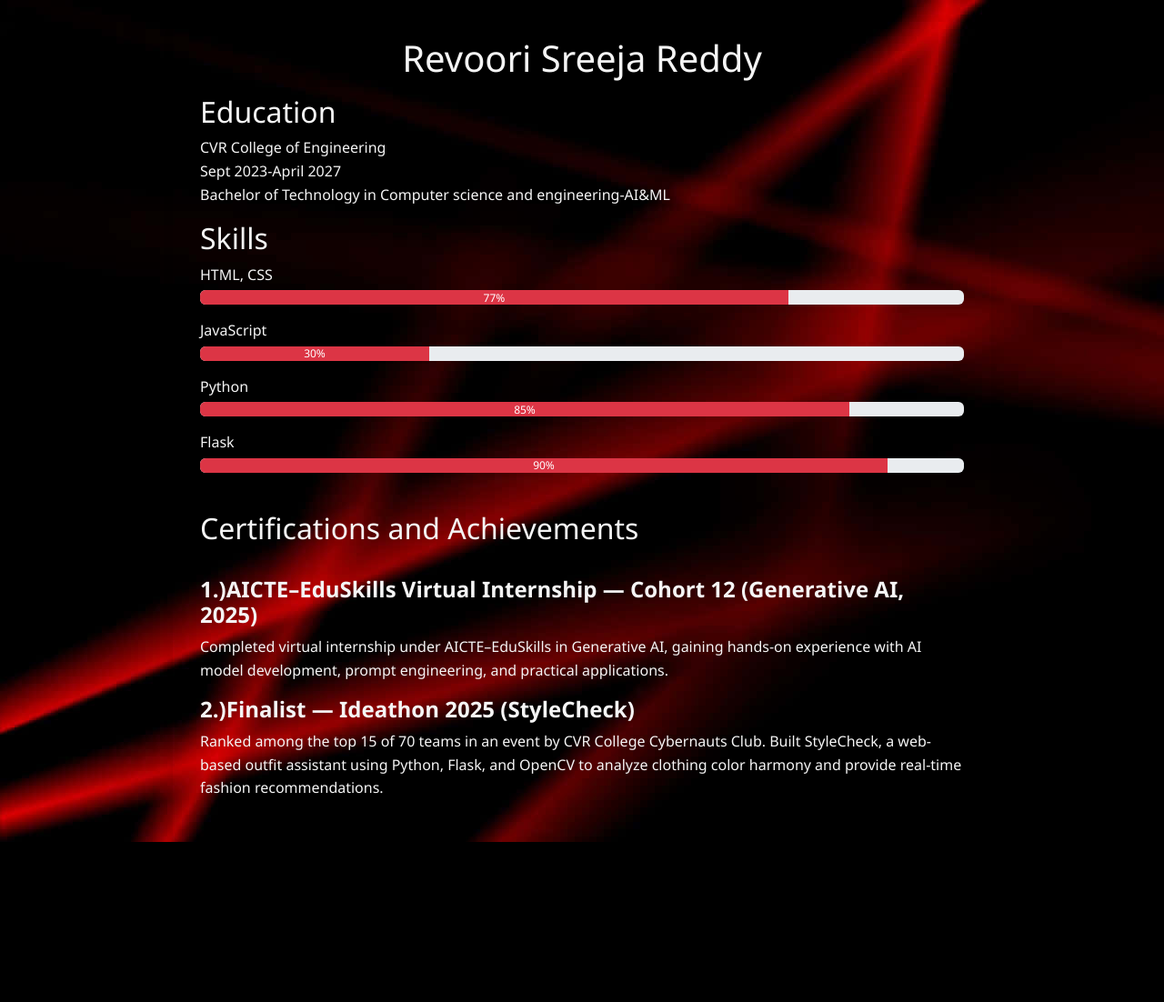
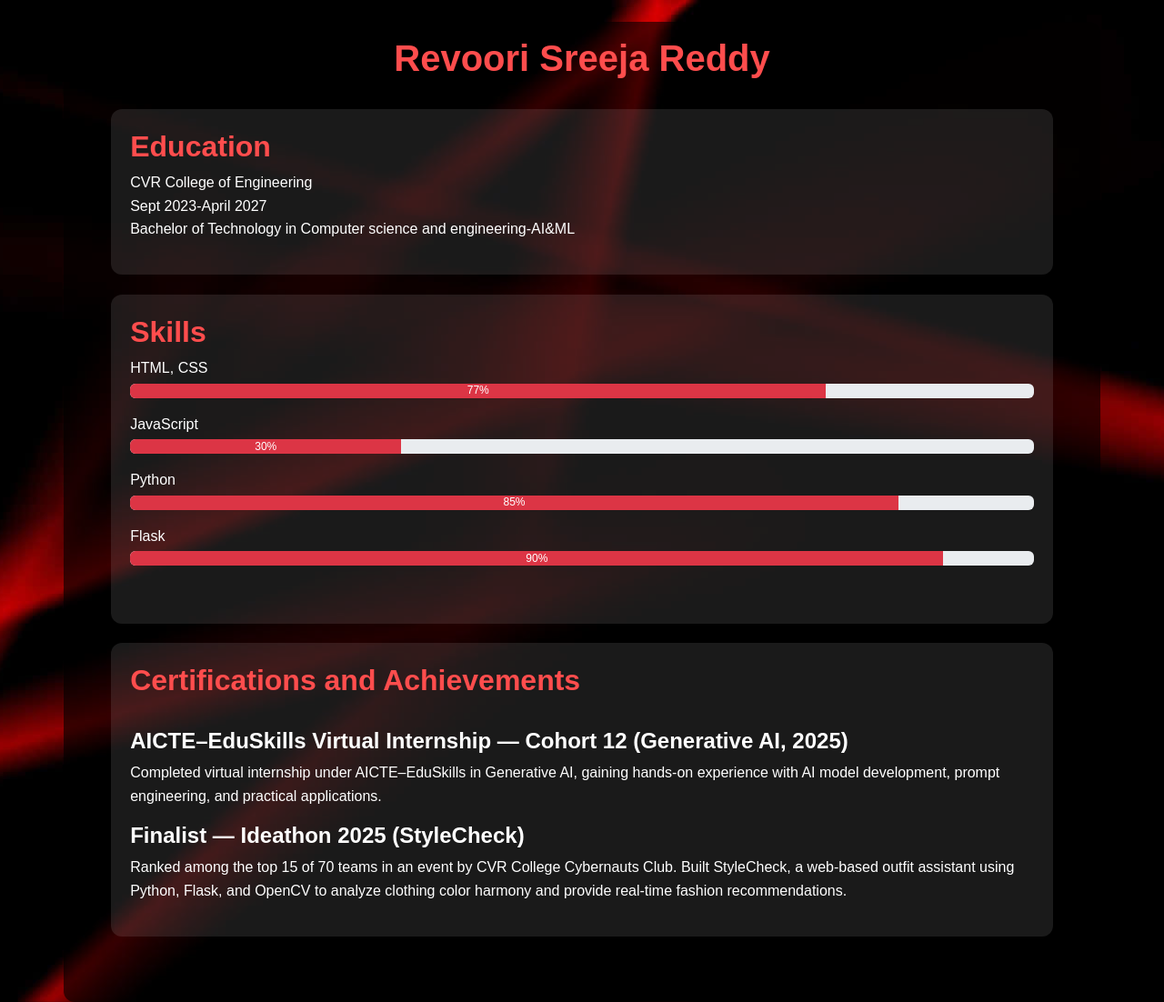
Before and after one commit to sreejareddy-24/Portfolio, a Flask app: page /resume in a window 1280 px wide. Shown: the whole page at 91% size. Before the commit the page ends 926 px from the top, so only its background shows below. Run offline with Flask 3, Linux system fonts and the light colour scheme.

Commit message:
Updated resume and portfolio pages

```diff
--- a/static/resume.css
+++ b/static/resume.css
@@ -1,15 +1,29 @@
     body {
-        font-family: "Segoe UI", Tahoma, Geneva, Verdana, sans-serif;
+        font-family: Arial, sans-serif;
         background-image: url('/static/red-bg2.jpg');
-        color:whitesmoke;
+        background-size: cover;
+        background-position: center;
+        color: white;
         line-height: 1.6;
     }
+    h1,h2{
+        color: #ff4d4d;
+    }
+    .resume-container {
+        background-color:  rgba(0,0,0,0.6);
+        padding: 50px 30px;
+        border-radius: 12px;
+    }
 
-    .container {
-        max-width: 900px;
-        border-color: whitesmoke;
-        padding: 30px;
-        border-radius: 12px;
-        box-shadow: 0px 4px 12px rgba(0,0,0,0.1);
-        margin-top: 40px;
+    .resume{
+       background-color: rgba(255,255,255,0.1);
+       border-radius: 12px;
+       padding: 2%;
+       margin: 2%;
+       transition: transform 0.3s;
     }
+
+    .resume:hover{
+        transform: translateY(-5px);
+        box-shadow: 0 10px 20px rgba(0,0,0,0.5);
+    }
--- a/templates/index.html
+++ b/templates/index.html
@@ -65,9 +65,9 @@
     I love solving problems and creating great user experiences.
   </p>
   <ul class="text-start">
-    <li>💻 Built <strong>MyStudyLife</strong> – a smart student scheduling app</li>
+
     <li>📚 Learning <strong>Data Structures & Algorithms</strong> in Python</li>
-    <li>🚀 Skilled in <strong>HTML, CSS, JavaScript Python</strong></li>
+    <li>🚀 Skilled in <strong>HTML, CSS, JavaScript, Python</strong></li>
   </ul>
   <div class="d-flex">
   <a href="projects" class="btn btn-danger">See My Work</a>
--- a/templates/resume.html
+++ b/templates/resume.html
@@ -9,15 +9,17 @@
     <link rel="stylesheet" href="../static/resume.css" />
 </head>
 <body>
-    <div class="container mt-4 pt-2">
-        <h1 class="text-center p-2">
-          Revoori Sreeja Reddy
+    <div class="container mt-4 pt-2 resume-container">
+        <h1 class="text-center p-2 mb-4 ">
+          <strong>Revoori Sreeja Reddy</strong>
         </h1>
-        <h2>Education</h2>
+        <div class="resume">
+        <h2><strong>Education</strong></h2>
         <p><span>CVR College of Engineering<br>Sept 2023-April 2027<br>Bachelor of Technology in Computer science and engineering-AI&ML</span></p>
+        </div>
 
-        <h2>Skills</h2>
-
+        <div class="resume">
+          <h2><strong>Skills</strong></h2>
           <p class="mb-1">HTML, CSS</p>
           <div class="progress mb-3">
             <div class="progress-bar bg-danger" role="progressbar" aria-valuenow="77" aria-valuemin="0" aria-valuemax="100" style="width: 77%;">77%</div>
@@ -37,22 +39,26 @@
           <div class="progress mb-3">
             <div class="progress-bar bg-danger" role="progressbar" aria-valuenow="90" aria-valuemin="0" aria-valuemax="100" style="width: 90%;">90%</div>
           </div><br>
+        </div>
 
-<h2>Certifications and Achievements</h2><br>
+        <div class="resume">
+        <h2><strong>Certifications and Achievements</strong></h2><br>
 
         <h4>
-  <strong>1.)AICTE–EduSkills Virtual Internship — Cohort 12 (Generative AI, 2025)</strong>
+          <strong>AICTE–EduSkills Virtual Internship — Cohort 12 (Generative AI, 2025)</strong>
         </h4>
         <p>
           Completed virtual internship under AICTE–EduSkills in Generative AI, gaining hands-on experience with AI model development, prompt engineering, and practical applications.
         </p>
 
         <h4>
-  <strong>2.)Finalist — Ideathon 2025 (StyleCheck)</strong>
+          <strong>Finalist — Ideathon 2025 (StyleCheck)</strong>
         </h4>
         <p>
           Ranked among the top 15 of 70 teams in an event by CVR College Cybernauts Club. Built StyleCheck, a web-based outfit assistant using Python, Flask, and OpenCV to analyze clothing color harmony and provide real-time fashion recommendations.
         </p>
+        </div>
+    </div>
 
   <script src="https://cdn.jsdelivr.net/npm/bootstrap@5.3.7/dist/js/bootstrap.bundle.min.js" integrity="sha384-ndDqU0Gzau9qJ1lfW4pNLlhNTkCfHzAVBReH9diLvGRem5+R9g2FzA8ZGN954O5Q" crossorigin="anonymous"></script>
 </body>
```
Also changed, not shown: README.md. Lines whose indentation alone changed are shown as unchanged.
